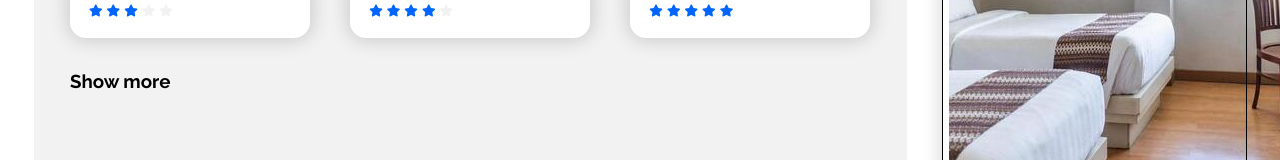
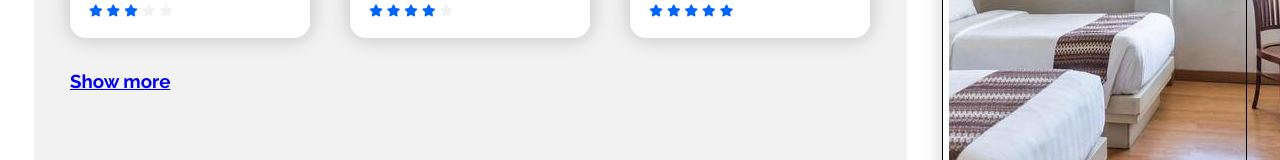
Before and after one commit to AdrienDuval/mocpus, a plain HTML site: page index.html in a window 1280 px wide. Shown: the part 895-1055 px from the top of the page. Drawn offline with Linux system fonts and the light colour scheme.

Commit message:
added link

```diff
--- a/index.html
+++ b/index.html
@@ -204,7 +204,7 @@
 
 
                 </div>
-                <h3 id="most-popular">Show more</h3>
+               <a href="#"> <h3 id="most-popular">Show more</h3></a>
             </div>
 
 
```
Also changed, not shown: 1 other file.
